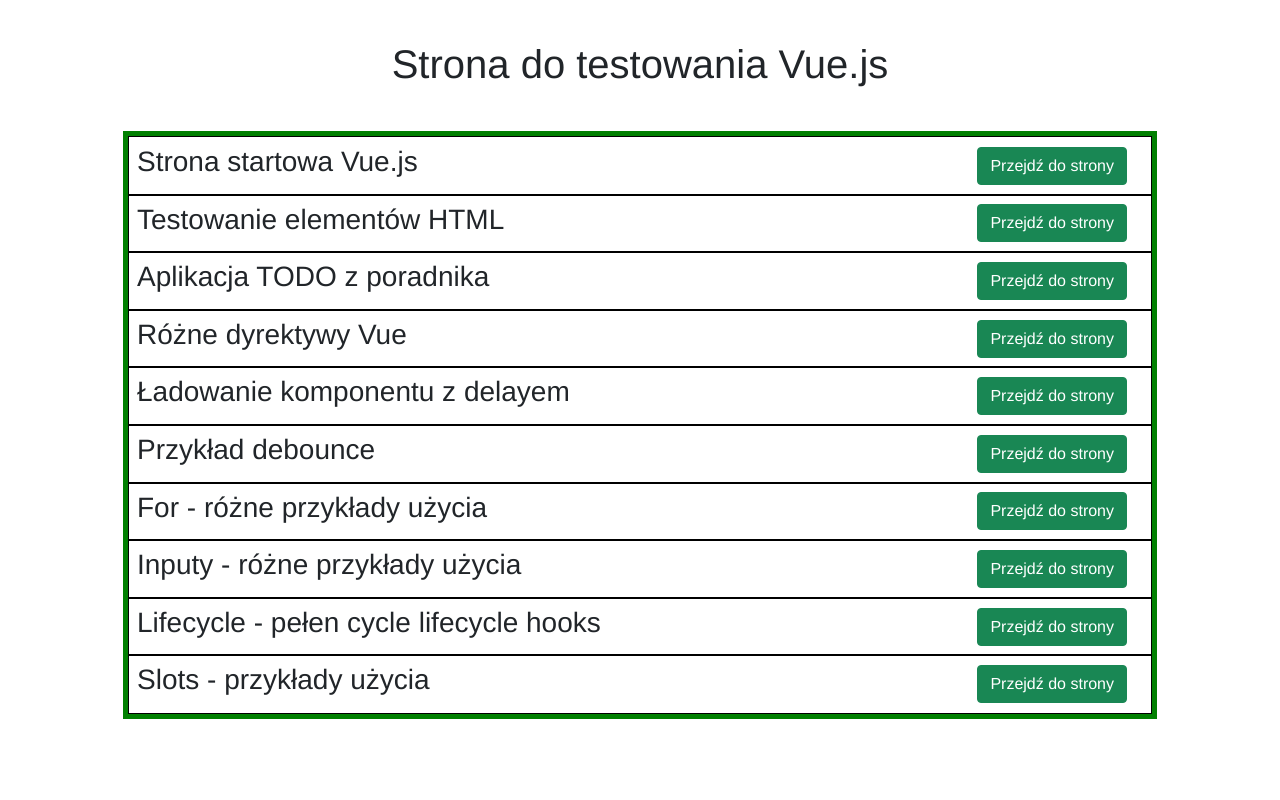
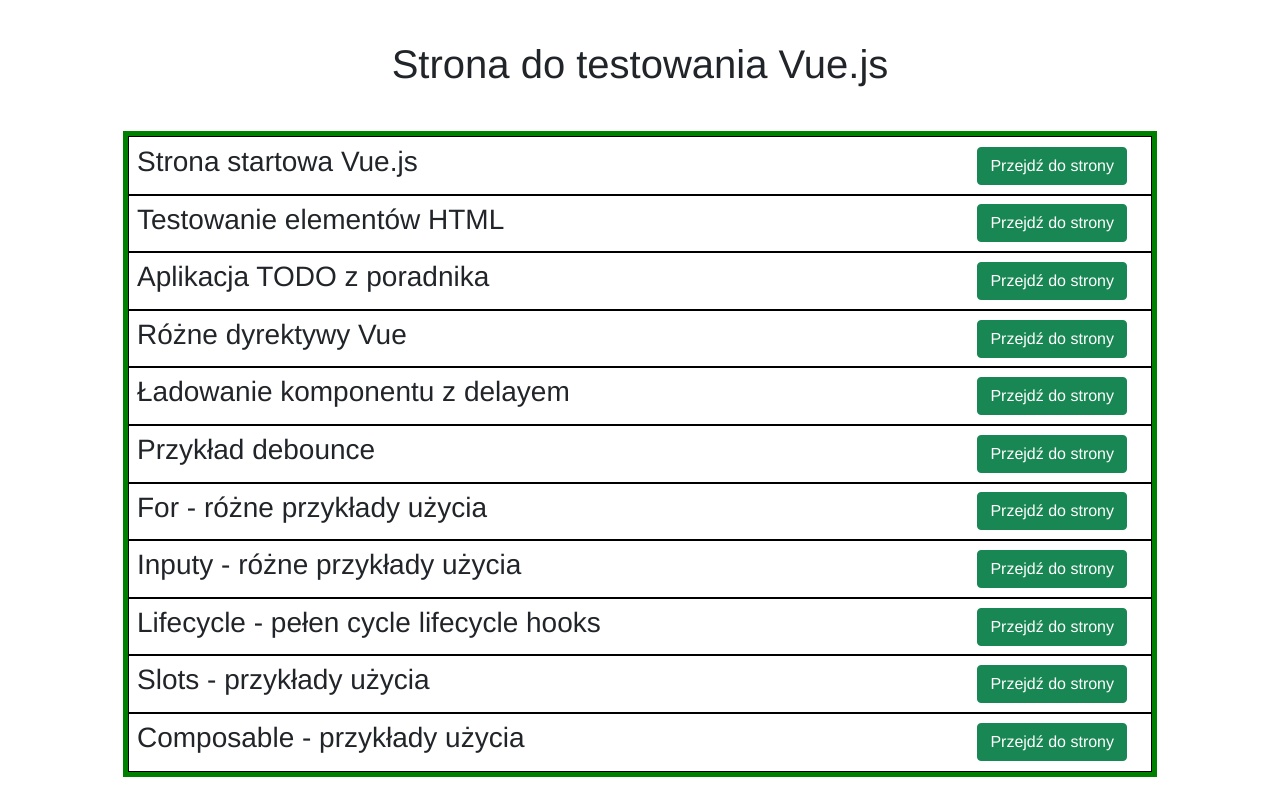
Before and after one commit to gw98-github/First-Vue-App, a Vue app: page / in a window 1280 px wide. Built offline with nearby package versions, Linux system fonts and the light colour scheme.

Commit message:
refactor + composable init

```diff
--- /dev/null
+++ b/src/components/composable-examples/ComposableExamples.vue
@@ -0,0 +1,13 @@
+<template>
+<div>Test</div>
+</template>
+
+<script>
+export default {
+
+}
+</script>
+
+<style>
+
+</style>
--- a/src/data/items.js
+++ b/src/data/items.js
@@ -1,13 +1,14 @@
 import StartingPage from "@/views/starting-page/StartingPage.vue";
-import HtmlTesting from "@/views/html-testing/HtmlTesting.vue";
-import TodoApp from "@/components/todo-app/TodoApp.vue";
-import DirectivesExamples from "@/views/directives-examples/DirectivesExamples.vue";
+import HtmlTesting from "@/views/HtmlTesting.vue";
+import TodoApp from "@/views/todo-app/TodoApp.vue";
+import DirectivesExamples from "@/views/DirectivesExamples.vue";
 import HandlingLoading from "@/components/handling-loading/HandlingLoading.vue";
 import DebounceUsage from "@/components/debounce/DebounceUsage.vue";
 import ForLoopExamplesVue from "@/views/for-examples/ForLoopExamples.vue";
-import InputsExamples from "@/views/inputs-examples/InputsExamples.vue";
-import LifecycleHooks from "@/views/lifecycle-hooks/LifecycleHooks.vue";
+import InputsExamples from "@/views/InputsExamples.vue";
+import LifecycleHooks from "@/views/LifecycleHooks.vue";
 import SlotsExamples from "@/views/slots-examples/SlotsExamples.vue";
+import ComposableExamples from "@/components/composable-examples/ComposableExamples.vue";
 import { shallowRef } from "vue";
 const items = [
   {
@@ -70,6 +71,12 @@
     link: "slots-examples",
     component: shallowRef(SlotsExamples),
   },
+  {
+    title: "Composable - przykłady użycia",
+    desc: "",
+    link: "composable-examples",
+    component: shallowRef(ComposableExamples),
+  },
 ];
 
 export default items;
```
Also changed, not shown: src/views/DirectivesExamples.vue (renamed from src/views/directives-examples/DirectivesExamples.vue), src/views/HtmlTesting.vue (renamed from src/views/html-testing/HtmlTesting.vue), src/views/InputsExamples.vue (renamed from src/views/inputs-examples/InputsExamples.vue), src/views/LifecycleHooks.vue (renamed from src/views/lifecycle-hooks/LifecycleHooks.vue), src/views/todo-app/TodoApp.vue (renamed from src/components/todo-app/TodoApp.vue), src/views/todo-app/TodoItem.vue (renamed from src/components/todo-app/TodoItem.vue).
